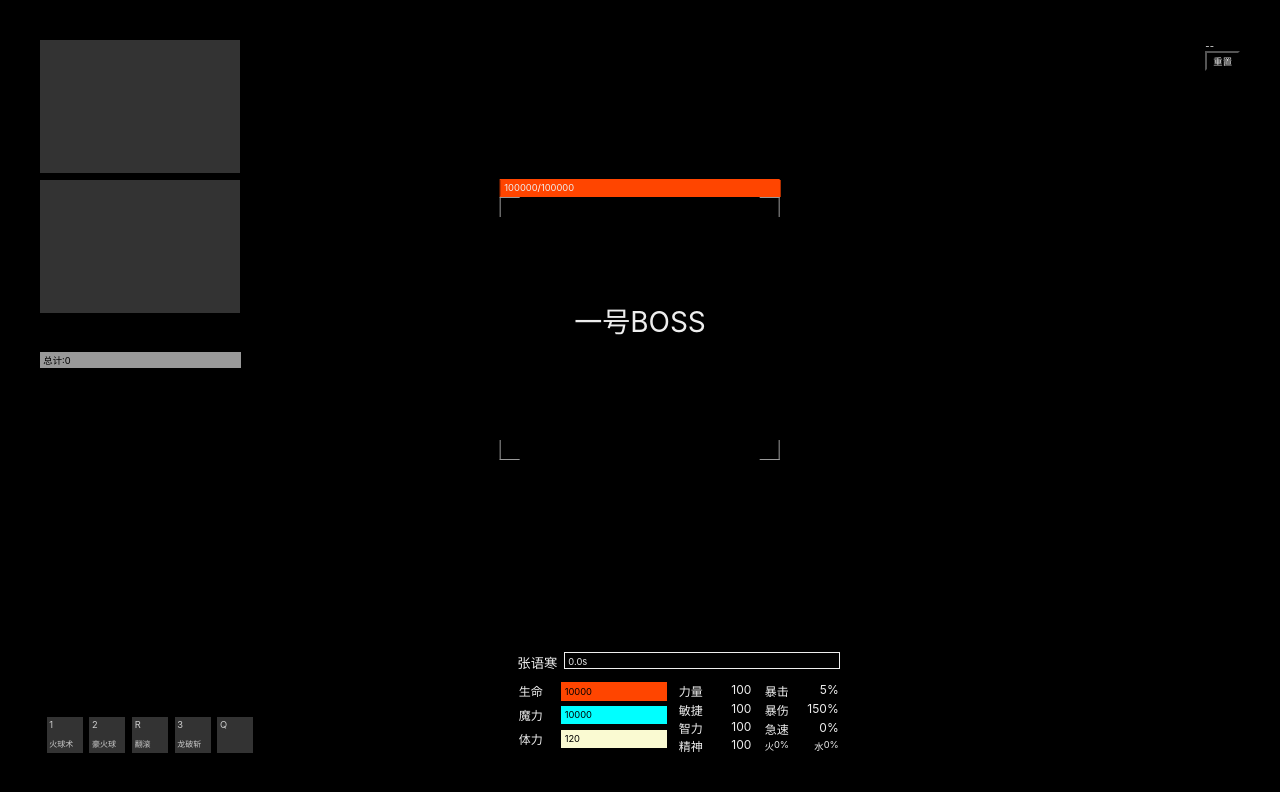
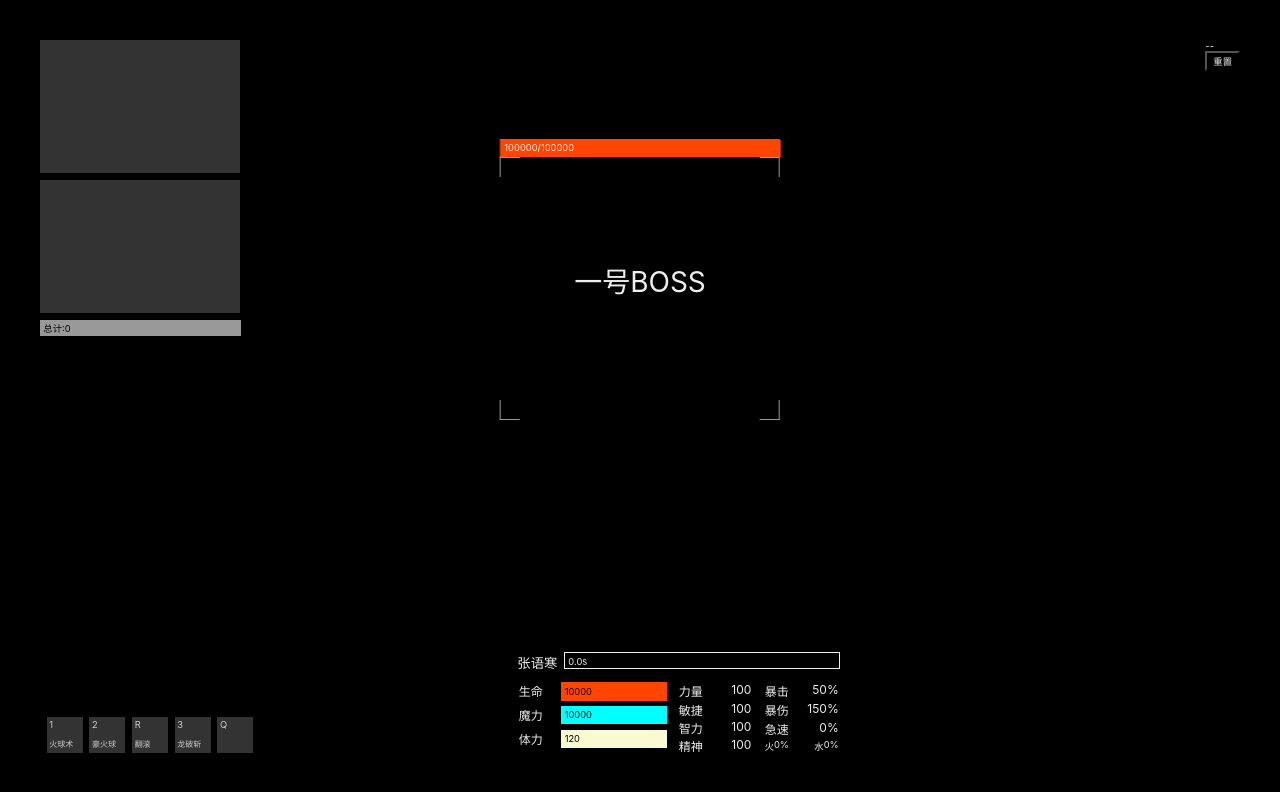
Before and after one commit to HDNRAY/raid-simulator, a React (Create React App) app: page /#/battle in a window 1280 px wide. Before the commit this address led to /battle. Shown: the top 792 px of the page. Built offline with nearby package versions, Linux system fonts and the light colour scheme.

Commit message:
opt code

```diff
--- a/src/App.tsx
+++ b/src/App.tsx
@@ -2,7 +2,7 @@ import { useEffect } from 'react';
 import eventBus from 'util/eventBus';
 import './App.css';
 import Layout from './features/layout/Layout';
-import { BrowserRouter } from 'react-router-dom'
+import { BrowserRouter, HashRouter } from 'react-router-dom'
 
 function App() {
     useEffect(() => {
@@ -16,9 +16,9 @@ function App() {
             window.removeEventListener('keydown', keyboardListener);
         }
     }, [])
-    return <BrowserRouter>
+    return <HashRouter>
         <Layout></Layout>
-    </BrowserRouter>
+    </HashRouter>
 }
 
 export default App;
--- a/src/data/character.ts
+++ b/src/data/character.ts
@@ -18,7 +18,7 @@ export const you: Character = {
         spirit: 100
     },
     staticEnhancements: {
-        criticalChance: 0.05,
+        criticalChance: 0.5,
         criticalDamage: 1.5,
         haste: 0,
         mastery: {
--- a/src/features/battle/Battle.scss
+++ b/src/features/battle/Battle.scss
@@ -5,7 +5,7 @@
 
     .battle-enemies {
         position: absolute;
-        top: 40%;
+        top: $unit * 420;
         left: 50%;
         transform: translate(-50%, -50%);
         width: $unit * 1000;
@@ -14,7 +14,7 @@
 
     .battle-statistics {
         position: absolute;
-        top: 44%;
+        top: $unit * 480;
         left: $unit * 60;
         width: $unit * 300;
         height: 26vh;
```
